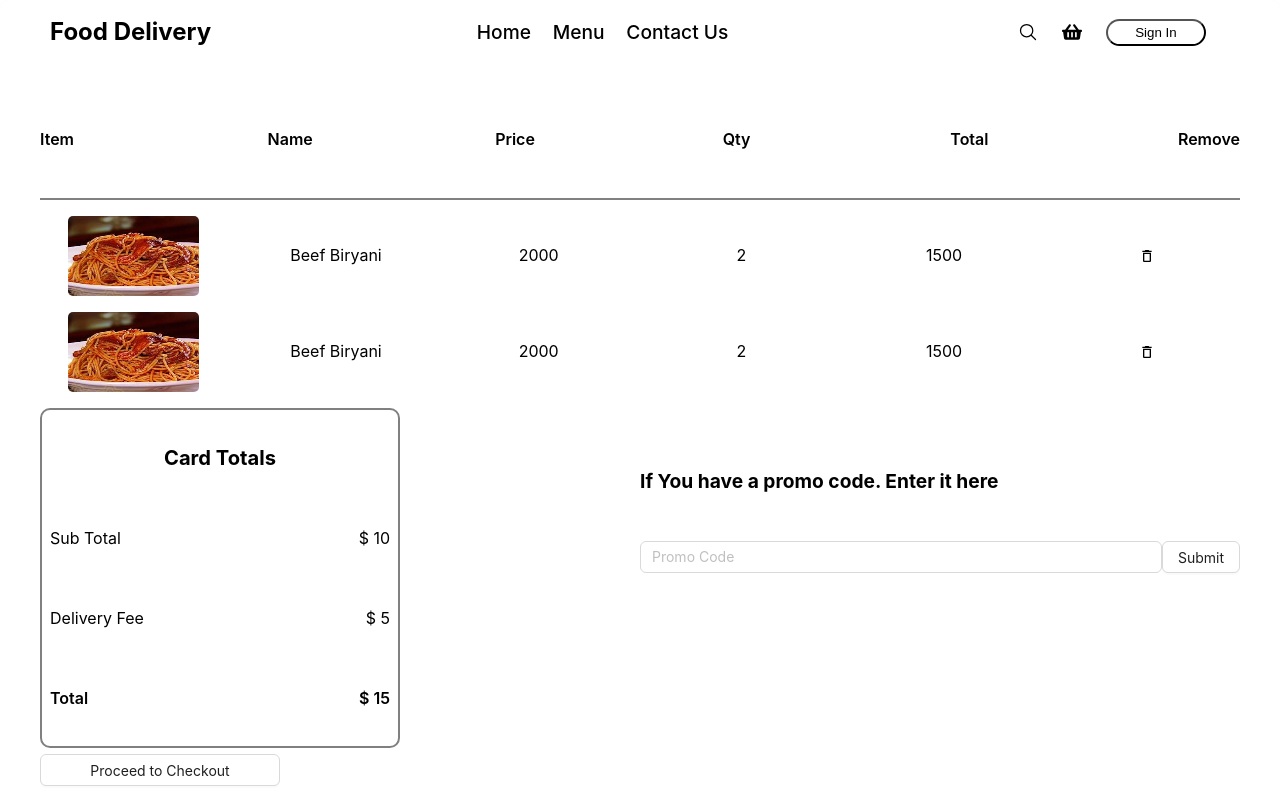
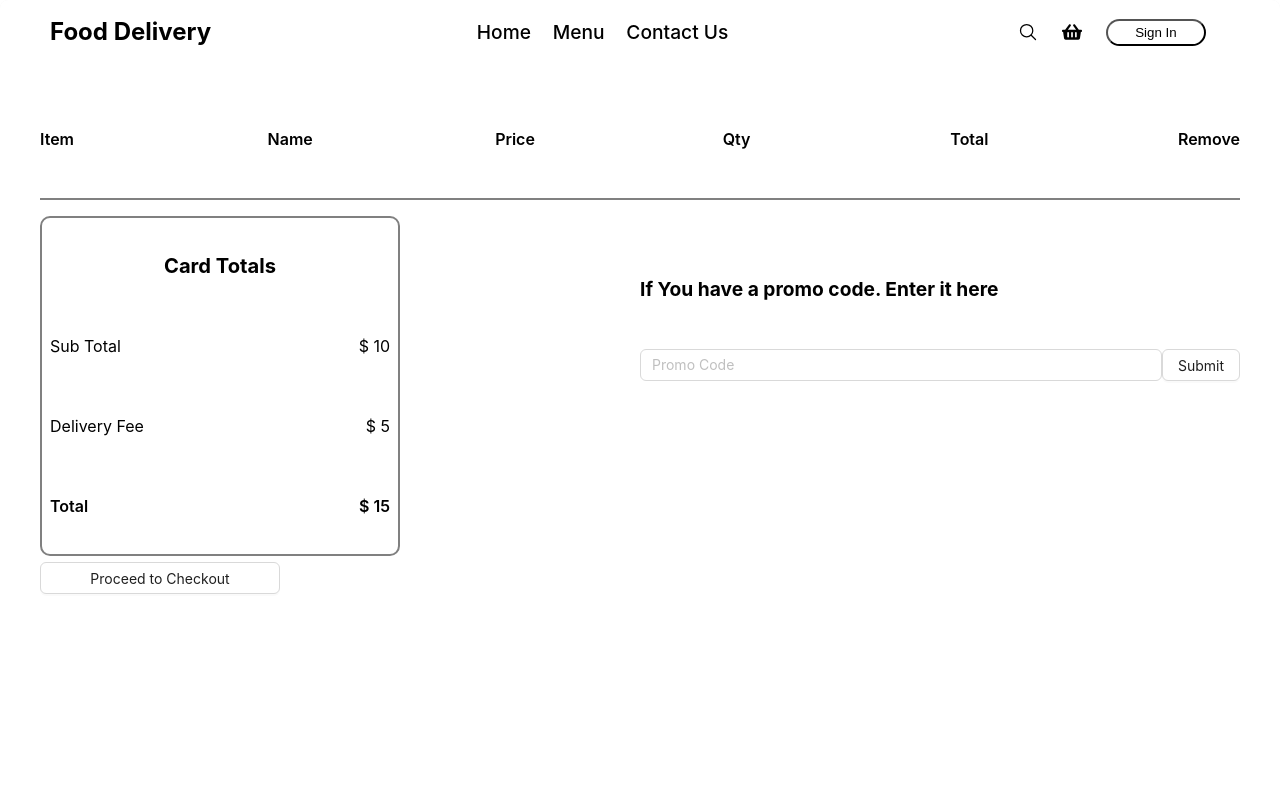
Before and after one commit to SyedMuhammadIzaan/FoodDeliveryApp, a React (Vite) app: page /add-to-cart in a window 1280 px wide. Shown: the top 800 px of the page. Built offline with nearby package versions, Linux system fonts and the light colour scheme.

Commit message:
displaySelected Orders into AddToCart component

```diff
--- a/src/components/AddToCart.jsx
+++ b/src/components/AddToCart.jsx
@@ -5,9 +5,11 @@ import BBQPastaImg from "../assets/bbq-pasta_img.webp";
 import "../style/clientLayoutComponent.scss";
 import ButtonComp from "./ButtonComp";
 import { useSelector } from "react-redux";
+// import { useState } from "react";
 const AddToCart = () => {
-	const orders=useSelector((state)=>state.order.orders)
-	console.log("Orders",orders)
+	// const [orders,setOrders]=useState([])
+	const orders = useSelector((state) => state.order.orders);
+	console.log("Orders", orders);
 	return (
 		<div className="add-to-cart-wrapper">
 			<div className="cart-items-col">
@@ -34,15 +36,17 @@ const AddToCart = () => {
 							</div>
 						</div>
 						<div className="booked-items">
-							<div className="display-items">
+							{orders.map((order, index) => {
+								return (
+									<div key={index} className="display-items">
 										<div className="item" id="image">
-									<img src={BBQPastaImg} alt="" />
+											<img src={order.imgSrc} alt="" />
 										</div>
 										<div className="item">
-									<p>Beef Biryani</p>
+											<p>{order.name}</p>
 										</div>
 										<div className="item">
-									<p>2000</p>
+											<p>{order.amount}</p>
 										</div>
 										<div className="item">
 											<p>2</p>
@@ -54,26 +58,8 @@ const AddToCart = () => {
 											<MdDeleteOutline />
 										</div>
 									</div>
-							<div className="display-items">
-								<div className="item" id="image">
-									<img src={BBQPastaImg} alt="" />
-								</div>
-								<div className="item">
-									<p>Beef Biryani</p>
-								</div>
-								<div className="item">
-									<p>2000</p>
-								</div>
-								<div className="item">
-									<p>2</p>
-								</div>
-								<div className="item">
-									<p>1500</p>
-								</div>
-								<div className="item">
-									<MdDeleteOutline />
-								</div>
-							</div>
+								);
+							})}
 						</div>
 					</div>
 				</div>
@@ -89,7 +75,10 @@ const AddToCart = () => {
 							<h4>If You have a promo code. Enter it here</h4>
 							<div className="promo-code-input-group">
 								<Input placeholder="Promo Code" />
-								<ButtonComp redirectTo={"/add-to-cart/delivery-info"} text="Submit" />
+								<ButtonComp
+									redirectTo={"/add-to-cart/delivery-info"}
+									text="Submit"
+								/>
 							</div>
 						</div>
 					</div>
```
Lines whose indentation alone changed are shown as unchanged.
